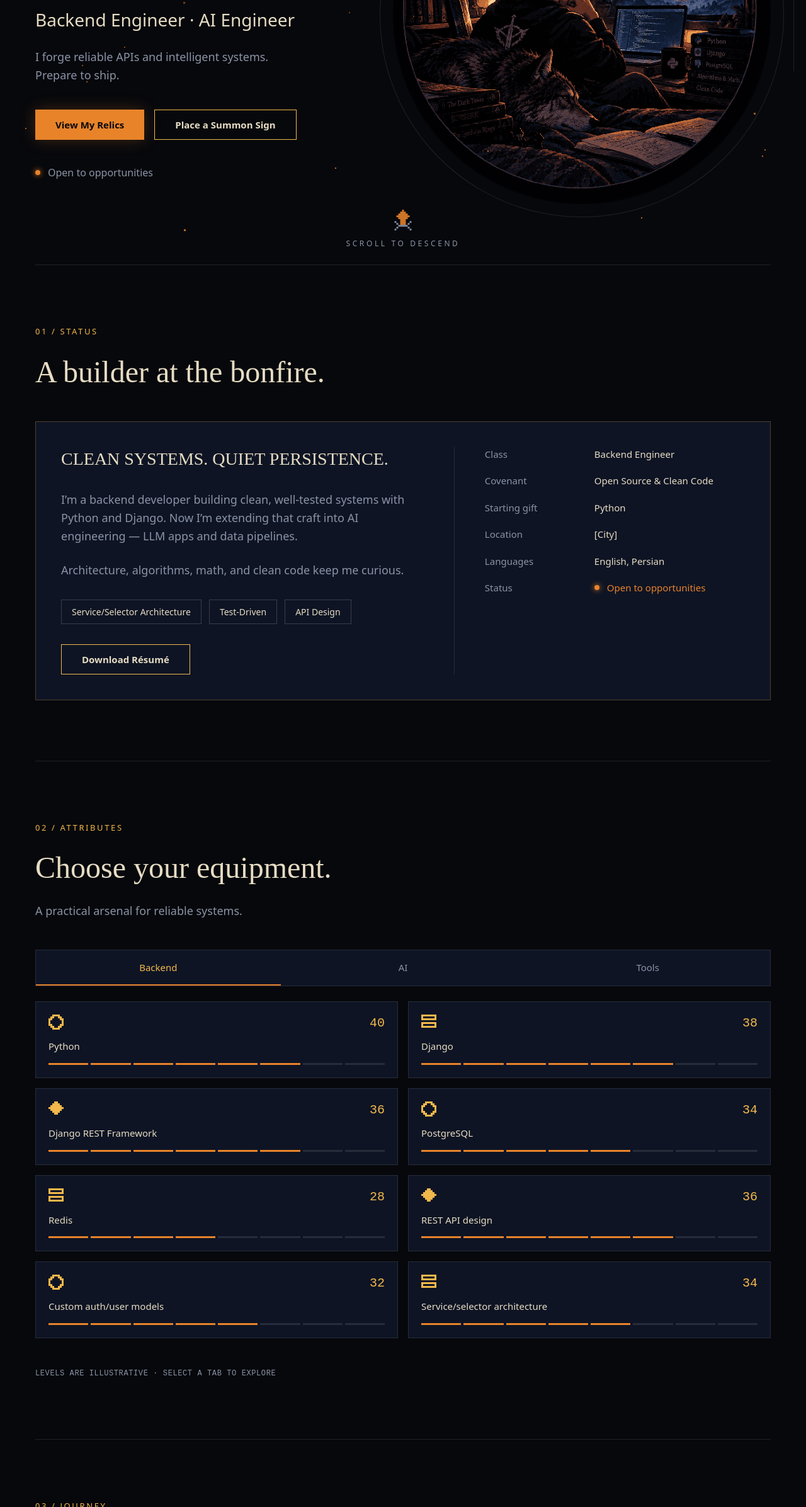
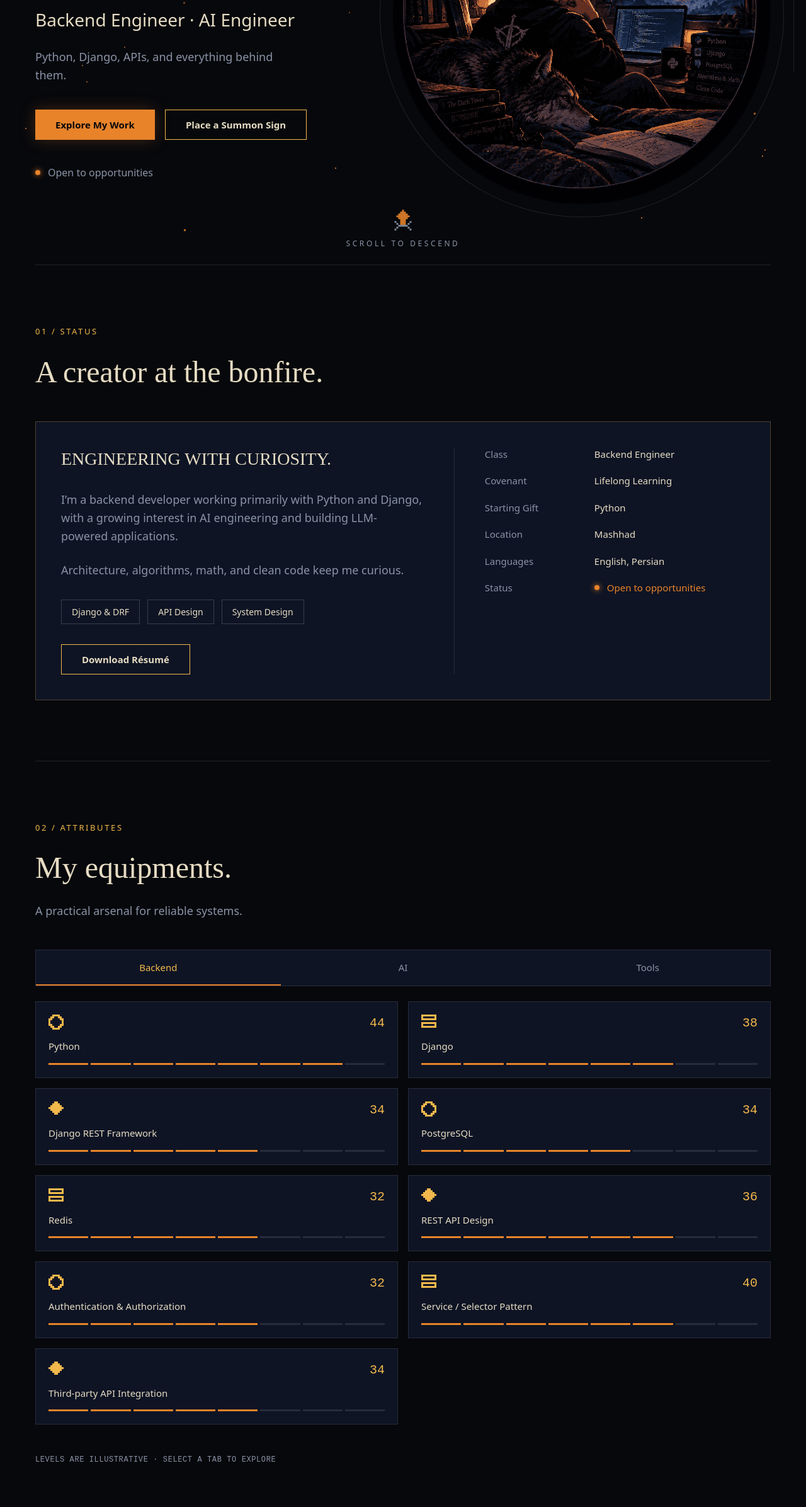
Before and after one commit to FdevB/FdevB.github.io, an Astro site: page / in a window 1280 px wide. Shown: the part 407-2800 px from the top of the page at 63% size. Built offline with nearby package versions, Linux system fonts and the light colour scheme; Astro itself is replaced by a stand-in of ours.

Commit message:
Fill site with real data

```diff
--- a/src/components/Summon.astro
+++ b/src/components/Summon.astro
@@ -14,13 +14,16 @@ const icons = ['M0 1h8v6H0zm1 1v1l3 2 3-2V2z', 'M3 0L0 4l3 4M5 0l3 4-3 4', 'M1 0
       ))}
     </svg>
 
-    <div class="mx-auto mt-12 grid max-w-[720px] grid-cols-2 gap-4 sm:grid-cols-4">
+    <div class="mx-auto mt-12 flex max-w-[720px] flex-wrap justify-center gap-4">
+    <!--
       <a href={`mailto:${c.email}`} class="btn btn-primary !px-4 gap-3"><svg width="16" height="16" viewBox="0 0 8 8" fill="currentColor" shape-rendering="crispEdges"><path d={icons[0]} fill-rule="evenodd"/></svg>Email</a>
+    -->
       {c.links.map((l, i) => (
         <a href={l.href} class="btn btn-outline !px-4 gap-3 !font-semibold text-bone"><svg width="16" height="16" viewBox="0 0 8 8" fill="#f2b84b" shape-rendering="crispEdges"><path d={icons[(i % 2) + 1]} fill-rule="evenodd"/></svg>{l.label}</a>
       ))}
     </div>
 
+    <!--
     <form id="summon-form" class="mx-auto mt-14 grid max-w-[560px] gap-4 text-left" data-endpoint={c.formEndpoint} data-email={c.email} novalidate>
       <label class="grid gap-2 text-sm text-ash">Name<input name="name" required autocomplete="name" class="min-h-12 border border-white/20 bg-abyss px-4 text-bone placeholder:text-ash/60" /></label>
       <label class="grid gap-2 text-sm text-ash">Email<input name="email" type="email" required autocomplete="email" class="min-h-12 border border-white/20 bg-abyss px-4 text-bone" /></label>
@@ -29,6 +32,7 @@ const icons = ['M0 1h8v6H0zm1 1v1l3 2 3-2V2z', 'M3 0L0 4l3 4M5 0l3 4-3 4', 'M1 0
       <button class="btn btn-primary mt-2" type="submit">Send Summon</button>
       <p id="summon-status" role="status" class="min-h-6 text-center text-sm text-ash"></p>
     </form>
+    -->
   </div>
 
   <footer class="mt-16 flex flex-col justify-between gap-2 border-t border-white/10 pt-8 text-sm text-ash sm:flex-row">
--- a/src/data/content.ts
+++ b/src/data/content.ts
@@ -15,30 +15,30 @@ export const nav = [
 ];
 
 export const hero = {
-  eyebrow: "The Developer's Bonfire",
-  motto: 'Rest. Refactor. Rise.',
+  eyebrow: 'My Own Bonfire',
+  motto: 'Think. Learn. Create.',
   name: 'Farham',
   role: 'Backend Engineer · AI Engineer',
-  tagline: 'I forge reliable APIs and intelligent systems. Prepare to ship.',
-  primary: { label: 'View My Relics', href: '#relics' },
+  tagline: 'Python, Django, APIs, and everything behind them.',
+  primary: { label: 'Explore My Work', href: '#relics' },
   secondary: { label: 'Place a Summon Sign', href: '#summon' },
   availability: 'Open to opportunities',
 };
 
 
 export const status = {
-  title: 'A builder at the bonfire.',
-  heading: 'Clean systems. Quiet persistence.',
+  title: 'A creator at the bonfire.',
+  heading: 'Engineering with curiosity.',
   bio: [
-    'I’m a backend developer building clean, well-tested systems with Python and Django. Now I’m extending that craft into AI engineering — LLM apps and data pipelines.',
+    'I’m a backend developer working primarily with Python and Django, with a growing interest in AI engineering and building LLM-powered applications.',
     'Architecture, algorithms, math, and clean code keep me curious.',
   ],
-  chips: ['Service/Selector Architecture', 'Test-Driven', 'API Design'],
+  chips: ['Django & DRF', 'API Design', 'System Design'],
   stats: [
     ['Class', 'Backend Engineer'],
-    ['Covenant', 'Open Source & Clean Code'],
-    ['Starting gift', 'Python'],
-    ['Location', '[City]'],
+    ['Covenant', 'Lifelong Learning'],
+    ['Starting Gift', 'Python'],
+    ['Location', 'Mashhad'],
     ['Languages', 'English, Persian'],
   ] as [string, string][],
   availability: 'Open to opportunities',
@@ -46,49 +46,52 @@ export const status = {
 
 type Skill = { name: string; level?: number; flavor: string; use: string };
 export const attributes = {
-  title: 'Choose your equipment.',
+  title: 'My equipments.',
   sub: 'A practical arsenal for reliable systems.',
   note: 'Levels are illustrative · select a tab to explore',
   max: 50,
   tabs: [
-    { id: 'backend', label: 'Backend', tone: 'ember', skills: [
-      { name: 'Python', level: 40, flavor: 'A familiar flame for unfamiliar problems.', use: 'Services, scripts and tested business logic.' },
-      { name: 'Django', level: 38, flavor: 'Batteries included, discipline required.', use: '[What you built with Django.]' },
-      { name: 'Django REST Framework', level: 36, flavor: 'Contracts between systems.', use: '[APIs you shipped with DRF.]' },
-      { name: 'PostgreSQL', level: 34, flavor: 'Where the data keeps its promises.', use: '[Schemas, indexes, query tuning.]' },
-      { name: 'Redis', level: 28, flavor: 'Fast memory for hot paths.', use: '[Caching, rate limiting, queues.]' },
-      { name: 'REST API design', level: 36, flavor: 'Predictable endpoints, honest errors.', use: '[Versioning, pagination, auth.]' },
-      { name: 'Custom auth/user models', level: 32, flavor: 'Identity, on your own terms.', use: '[Custom user model and auth flows.]' },
-      { name: 'Service/selector architecture', level: 34, flavor: 'Writes in services, reads in selectors.', use: '[How you structure Django projects.]' },
-    ] },
-    { id: 'ai', label: 'AI', tone: 'moon', skills: [
-      { name: 'LLM applications', level: 24, flavor: 'Language, given structure.', use: '[LLM features you built.]' },
-      { name: 'Prompt engineering', level: 26, flavor: 'Ask precisely, receive usefully.', use: '[Prompting and evaluation habits.]' },
-      { name: 'RAG', level: 22, flavor: 'Retrieve first, then speak.', use: '[Retrieval pipeline you built.]' },
-      { name: 'Embeddings & vector search', level: 22, flavor: 'Meaning, measured as distance.', use: '[Vector store and search setup.]' },
-      { name: 'Model evaluation', level: 20, flavor: 'Trust, but measure.', use: '[How you test model quality.]' },
-      { name: '[add your real tools]', flavor: 'An empty slot, waiting for an item.', use: '[Add a tool.]' },
-    ] },
-    { id: 'tools', label: 'Tools', tone: 'ember', skills: [
-      { name: 'Git', level: 36, flavor: 'Every change, remembered.', use: '[Workflow you follow.]' },
-      { name: 'Docker', level: 30, flavor: 'The same world, everywhere.', use: '[Containerised projects.]' },
-      { name: 'pytest', level: 34, flavor: 'Proof before shipping.', use: 'Unit and API tests with factory_boy fixtures.' },
-      { name: 'factory_boy', level: 30, flavor: 'Test data on demand.', use: '[Factories you maintain.]' },
-      { name: 'Linux', level: 32, flavor: 'The terrain you deploy into.', use: '[Servers, shells, debugging.]' },
-      { name: 'CI/CD', level: 28, flavor: 'Ship on every push.', use: '[Pipelines you set up.]' },
-      { name: '[add more]', flavor: 'An empty slot, waiting for an item.', use: '[Add a tool.]' },
-    ] },
+    {
+      id: 'backend', label: 'Backend', tone: 'ember', skills: [
+        { name: 'Python', level: 44, flavor: 'A familiar flame for unfamiliar problems.', use: 'Business logic, scripts, and reusable components.' },
+        { name: 'Django', level: 38, flavor: 'Batteries included, discipline required.', use: 'Building application backends and data-driven systems.' },
+        { name: 'Django REST Framework', level: 34, flavor: 'Contracts between systems.', use: 'Developing REST APIs and handling authentication.' },
+        { name: 'PostgreSQL', level: 34, flavor: 'Where the data keeps its promises.', use: 'Relational data modeling, SQL, and Django ORM queries.' },
+        { name: 'Redis', level: 32, flavor: 'Fast memory for hot paths.', use: 'Caching, temporary data storage, and fast data access.' },
+        { name: 'REST API Design', level: 36, flavor: 'Predictable endpoints, honest errors.', use: 'Designing endpoints, serializers, and response structures.' },
+        { name: 'Authentication & Authorization', level: 32, flavor: 'Identity, on your own terms.', use: 'Custom user models, OTP flows, and access control.' },
+        { name: 'Service / Selector Pattern', level: 40, flavor: 'Writes in services, reads in selectors.', use: 'Separating write operations and read queries in Django.' },
+        { name: 'Third-party API Integration', level: 34, flavor: 'Connecting applications beyond their boundaries.', use: 'Integrating external services, including Tipax APIs.' },
+      ]
+    },
+    {
+      id: 'ai', label: 'AI', tone: 'moon', skills: [
+        { name: 'LLM applications', level: 28, flavor: 'Language, given structure.', use: 'Building Telegram bots with multi-model support and conversation context.' },
+        { name: 'LLM API Integration', level: 28, flavor: 'Bridging applications and language models.', use: 'Connecting applications to different LLM providers and models.' },
+        { name: 'Prompt engineering', level: 26, flavor: 'Ask precisely, receive usefully.', use: 'Designing prompts and structured model interactions.' },
+        { name: 'RAG Fundamentals', level: 20, flavor: 'Retrieve first, then speak.', use: 'Exploring retrieval pipelines and context injection.' },
+        { name: 'Embeddings & vector search', level: 18, flavor: 'Meaning, measured as distance.', use: 'Exploring semantic representations and vector retrieval.' },
+      ]
+    },
+    {
+      id: 'tools', label: 'Tools', tone: 'ember', skills: [
+        { name: 'Git & GitHub', level: 36, flavor: 'Every change, remembered.', use: 'Version control, branching, and collaborative workflows.' },
+        { name: 'Docker', level: 30, flavor: 'The same world, everywhere.', use: 'Learning containerization and development environments.' },
+        { name: 'pytest', level: 34, flavor: 'Proof before shipping.', use: 'Writing and running automated tests.' },
+        { name: 'Linux', level: 32, flavor: 'The terrain you deploy into.', use: 'Command-line workflows, environment management, and debugging.' },
+      ]
+    },
   ] as { id: string; label: string; tone: 'ember' | 'moon'; skills: Skill[] }[],
 };
 
 export const journey = {
-  title: 'The bonfire trail.',
+  title: 'The Path to Salvation.',
   sub: 'Every system built is another fire kindled.',
   lit: 'Bonfire lit',
   items: [
-    { role: 'Backend Developer', org: '[Company]', date: '2023–Present', lit: true, bullets: ['Built and maintained [N] Python / Django APIs.', 'Reduced response time by [X%] with query optimization.'] },
-    { role: 'Freelance Django Developer', org: 'Independent projects', date: '[Date range]', lit: false, bullets: ['Delivered [N] backend services from brief to deployment.', 'Added automated tests with [X%] coverage.'] },
-    { role: 'Education – [Degree]', org: '[Institution]', date: '[Date range]', lit: false, bullets: ['Focused on algorithms, architecture, and mathematics.', 'Completed [N] applied software projects.'] },
+    { role: 'Project Manager · System Designer · Developer', org: 'Travel Platform · NDA', date: '2026–Present', lit: true, bullets: ['Leading project planning, requirement analysis, and system architecture.', 'Contributing to technical decisions and backend development.'] },
+    { role: 'Full-Stack Developer', org: 'KIMOTEH · E-commerce Platform', date: '2026', lit: true, bullets: ['Designed and developed the platform from the ground up, including backend, frontend, and database architecture.', 'Implemented core e-commerce features, authentication, and business logic.'] },
+    { role: 'Full-Stack Developer', org: 'SetarehAds · Blog Platform', date: '2025', lit: false, bullets: ['Designed and developed the platform architecture and core application components.', 'Worked across backend, frontend, and database implementation.'] },
   ],
 };
 
@@ -96,36 +99,41 @@ export const relics = {
   title: 'The boss archive.',
   sub: 'Selected builds. Hard problems. Useful outcomes.',
   featured: {
-    title: 'The Multilingual Archive',
-    desc: 'A Django / DRF blog API with multilingual content, custom authentication, and thoughtful rate limiting.',
-    tags: ['Django', 'DRF', 'PostgreSQL'], label: 'Boss defeated: N+1 queries',
-    demo: { req: 'GET /api/v1/posts/', res: '200 OK', note: 'Authenticated · Rate limited' },
+    title: 'FdevBKit',
+    desc: 'A reusable Django REST Framework toolkit built to standardize API responses, simplify common patterns, and reduce repetitive code.',
+    tags: ['Python', 'Django', 'DRF', 'pytest'], label: 'Relic type: Developer Toolkit',
+    demo: { req: 'APIResponse.success(data=payload)', res: '200 OK · Standardized JSON', note: 'Consistent API response structure' },
     live: '#', github: '#',
   },
   items: [
-    { title: 'The Backend Toolkit', desc: 'Reusable backend logic. Less boilerplate, more deliberate architecture.', tags: ['Python', 'Django', 'pytest'], label: 'Relic type: developer tools', live: '#', github: '#' },
-    { title: 'Echoes of Knowledge', desc: 'An LLM / RAG app that retrieves context before generating answers.', tags: ['LLM', 'RAG', 'Vector search'], label: 'Boss defeated: lost context', live: '#', github: '#' },
-    { title: 'The Merchant’s Engine', desc: 'An e-commerce backend for products, orders, and reliable checkout.', tags: ['DRF', 'Redis', 'PostgreSQL'], label: 'Relic type: commerce API', live: '#', github: '#' },
+    { title: 'Tipax API Integration', desc: 'An automated order-registration workflow built by integrating with the Tipax API.', tags: ['Python', 'REST API', 'Integration'], label: 'Boss defeated: Manual workflow', live: '#', github: '#' },
+    { title: 'Multi-Model Telegram Bot', desc: 'A Telegram chatbot connecting multiple LLM providers, with conversation context preserved across interactions.', tags: ['Python', 'LLM', 'OpenRouter', 'Telegram Bot API'], label: 'Relic type: Multi-model LLM application', live: '#', github: '#' },
   ],
 };
 
 export const library = {
   title: 'Currently studying',
   sub: 'The next chapter is always open.',
-  books: ['Python', 'Django', 'PostgreSQL', 'Algorithms & Math', 'Clean Code'],
+  books: [
+    'Advanced Django & DRF',
+    'SQL & Database Optimization',
+    'Redis & Celery',
+    'Docker & Containerization',
+    'AI Engineering & LLM Applications',
+    'Software Architecture & Design Patterns',
+  ],
 };
 
 export const contact = {
   title: 'Place your summon sign',
-  sub: 'Have a project or a role in mind? Let’s cooperate.',
-  email: '[you@example.com]',
+  sub: 'Have a project in mind or an opportunity to discuss? Let’s connect.',
+  email: '',
   // Paste a Formspree / Web3Forms / your own DRF endpoint here. Empty = mailto: fallback.
   formEndpoint: '',
   links: [
-    { label: 'GitHub', href: '[https://github.com/your-name]' },
-    { label: 'LinkedIn', href: '[https://linkedin.com/in/your-name]' },
-    { label: '[Telegram]', href: '[https://t.me/your-name]' },
+    { label: 'GitHub', href: 'https://github.com/FdevB' },
+    { label: 'LinkedIn', href: 'https://www.linkedin.com/in/fdevb' },
   ],
   footerLeft: 'Praise the Sun \\[T]/',
-  footerRight: '© Farham · Forged with intention.',
+  footerRight: '© FarhamB.dev · Forged with intention.',
 };
```
Also changed, not shown: 1 other file.
